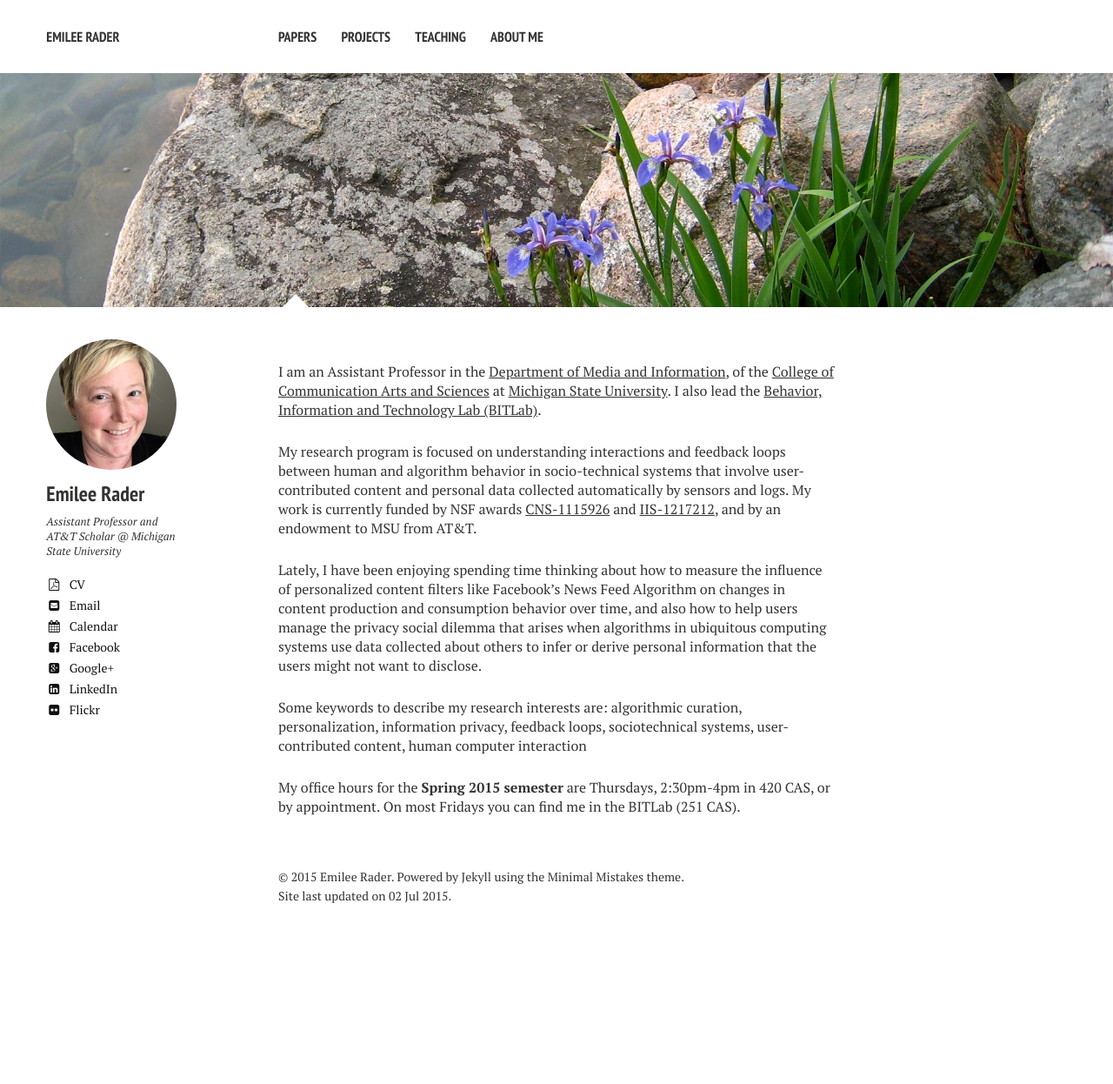
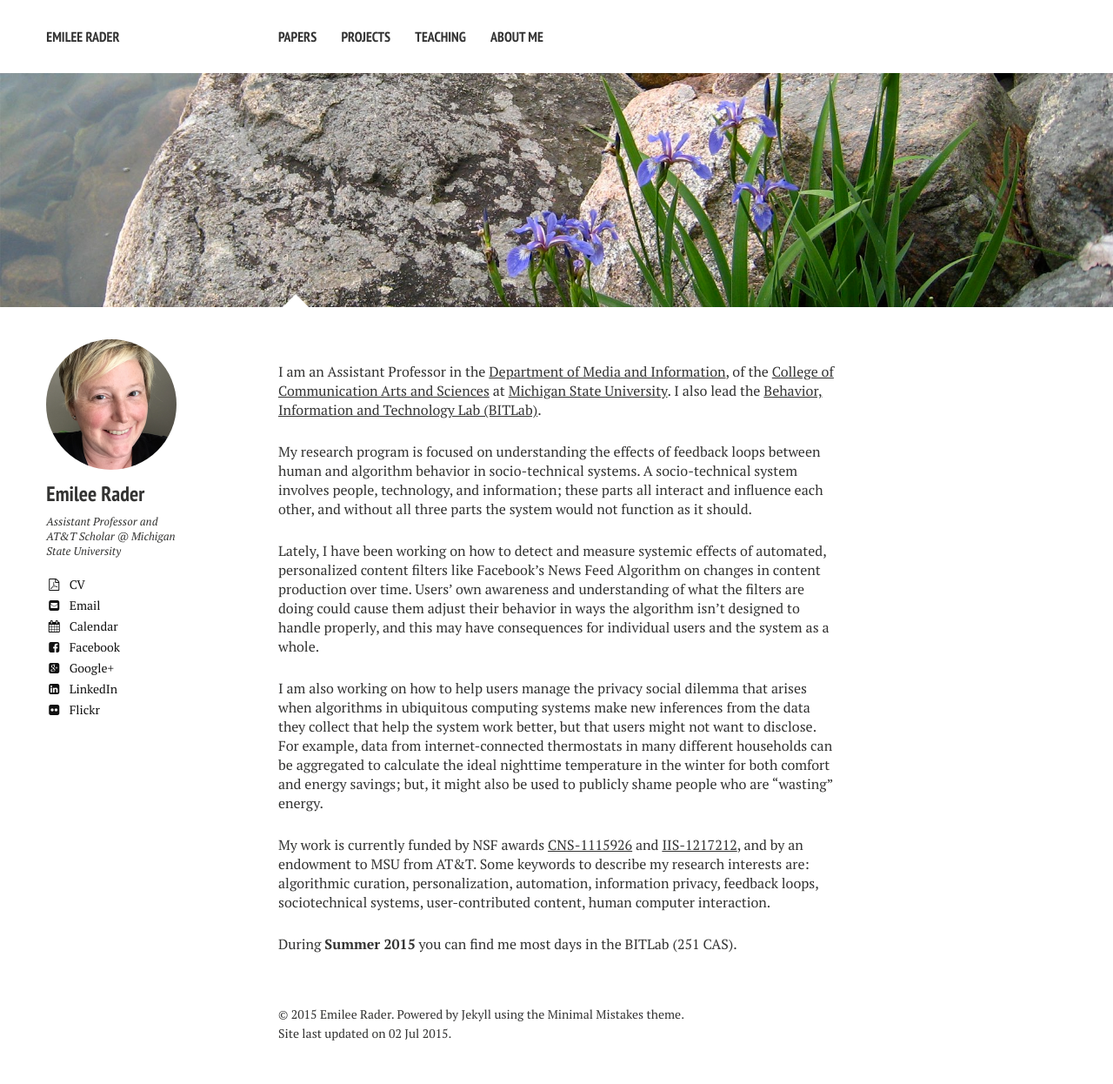
Before and after one commit to bierdoctor/bierdoctor.github.io, a Jekyll site: the page built from index.md, in a window 1280 px wide. Shown: the whole page at 87% size. Built offline with Jekyll 4.4.1, drawn with Linux system fonts in a browser that asks for light colours; nearby versions of some CDN libraries; before the commit the page ends 1088 px from its top, so only the background shows below that.

Commit message:
update to my blurb about myself

```diff
--- a/index.md
+++ b/index.md
@@ -6,10 +6,12 @@ share: false
 
 I am an Assistant Professor in the [Department of Media and Information](http://mi.msu.edu/), of the [College of Communication Arts and Sciences](http://cas.msu.edu/) at [Michigan State University](http://msu.edu/). I also lead the [Behavior, Information and Technology Lab (BITLab)](https://bitlab.cas.msu.edu).
 
-My research program is focused on understanding interactions and feedback loops between human and algorithm behavior in socio-technical systems that involve user-contributed content and personal data collected automatically by sensors and logs. My work is currently funded by NSF awards [CNS-1115926](http://www.nsf.gov/awardsearch/showAward.do?AwardNumber=1115926) and [IIS-1217212](http://nsf.gov/awardsearch/showAward?AWD_ID=1217212), and by an endowment to MSU from AT&T.
+My research program is focused on understanding the effects of feedback loops between human and algorithm behavior in socio-technical systems. A socio-technical system involves people, technology, and information; these parts all interact and influence each other, and without all three parts the system would not function as it should.
 
-Lately, I have been enjoying spending time thinking about how to measure the influence of personalized content filters like Facebook's News Feed Algorithm on changes in content production and consumption behavior over time, and also how to help users manage the privacy social dilemma that arises when algorithms in ubiquitous computing systems use data collected about others to infer or derive personal information that the users might not want to disclose.
+Lately, I have been working on how to detect and measure systemic effects of automated, personalized content filters like Facebook's News Feed Algorithm on changes in content production over time. Users' own awareness and understanding of what the filters are doing could cause them adjust their behavior in ways the algorithm isn't designed to handle properly, and this may have consequences for individual users and the system as a whole.
 
-Some keywords to describe my research interests are: algorithmic curation, personalization, information privacy, feedback loops, sociotechnical systems, user-contributed content, human computer interaction
+I am also working on how to help users manage the privacy social dilemma that arises when algorithms in ubiquitous computing systems make new inferences from the data they collect that help the system work better, but that users might not want to disclose. For example, data from internet-connected thermostats in many different households can be aggregated to calculate the ideal nighttime temperature in the winter for both comfort and energy savings; but, it might also be used to publicly shame people who are "wasting" energy.
 
-My office hours for the **Spring 2015 semester** are Thursdays, 2:30pm-4pm in 420 CAS, or by appointment. On most Fridays you can find me in the BITLab (251 CAS).
+My work is currently funded by NSF awards [CNS-1115926](http://www.nsf.gov/awardsearch/showAward.do?AwardNumber=1115926) and [IIS-1217212](http://nsf.gov/awardsearch/showAward?AWD_ID=1217212), and by an endowment to MSU from AT&T. Some keywords to describe my research interests are: algorithmic curation, personalization, automation, information privacy, feedback loops, sociotechnical systems, user-contributed content, human computer interaction.
+
+During **Summer 2015** you can find me most days in the BITLab (251 CAS).
```
